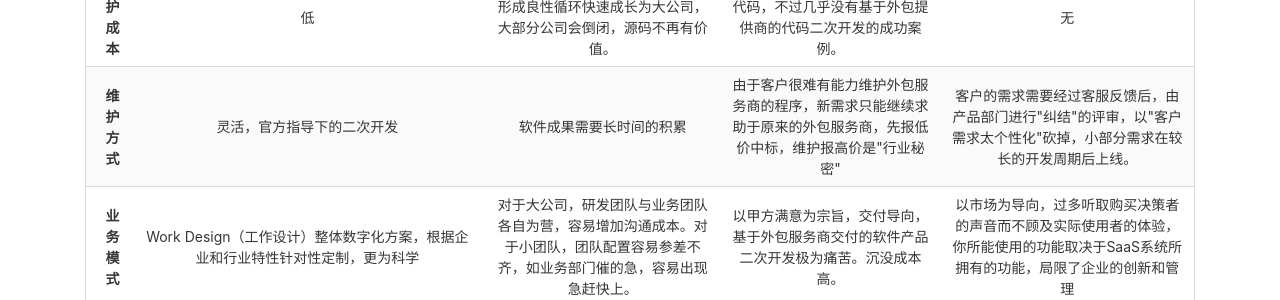
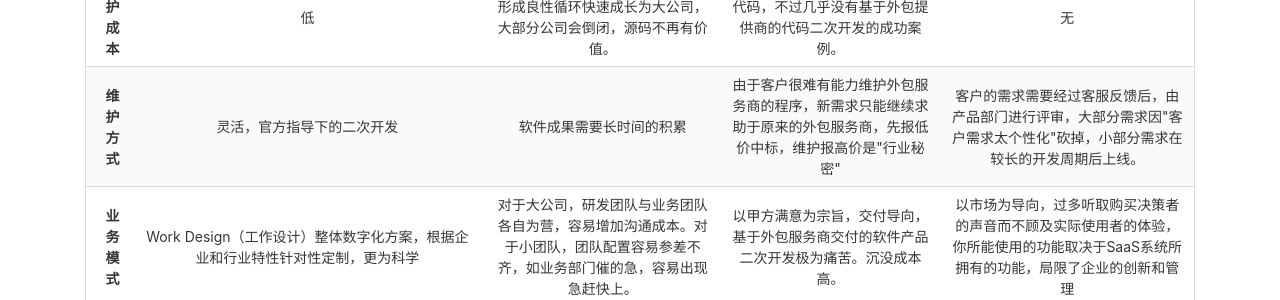
Before and after one commit to yigexiangfa/yigexiangfa.github.io, a Jekyll site: the page built from why/index.html, in a window 1280 px wide. Shown: the part 365-665 px from the top of the page. Built offline with Jekyll 4.4.1, drawn with Linux system fonts in a browser that asks for light colours.

Commit message:
update text

```diff
--- a/why/excel.html
+++ b/why/excel.html
@@ -35,7 +35,7 @@
       <td class="has-text-centered">灵活，官方指导下的二次开发</td>
       <td class="has-text-centered">软件成果需要长时间的积累</td>
       <td class="has-text-centered">由于客户很难有能力维护外包服务商的程序，新需求只能继续求助于原来的外包服务商，先报低价中标，维护报高价是"行业秘密"</td>
-      <td class="has-text-centered">客户的需求需要经过客服反馈后，由产品部门进行"纠结"的评审，以"客户需求太个性化"砍掉，小部分需求在较长的开发周期后上线。</td>
+      <td class="has-text-centered">客户的需求需要经过客服反馈后，由产品部门进行评审，大部分需求因"客户需求太个性化"砍掉，小部分需求在较长的开发周期后上线。</td>
     </tr>
     <tr>
       <th class="has-text-right">业务模式</th>
```
